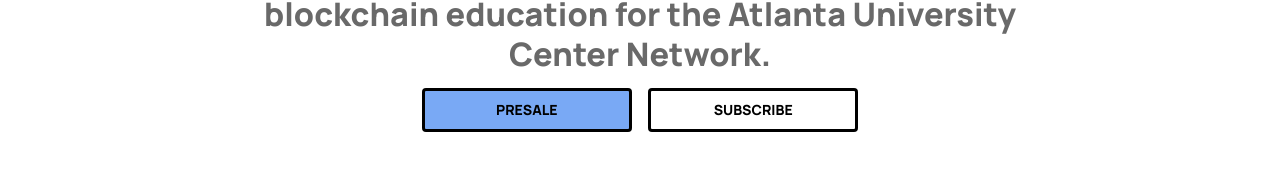
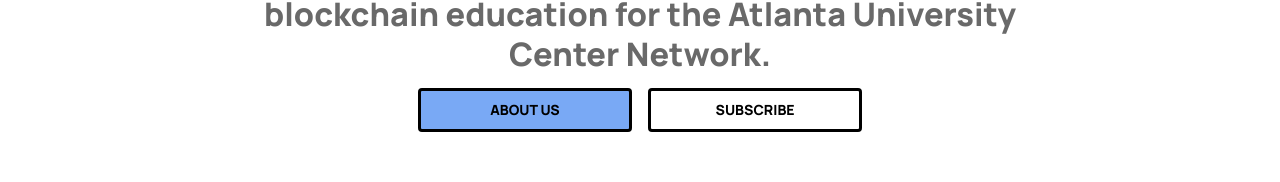
Before and after one commit to g2ransom/promenade, a React (Create React App) app in the folder web/: page / in a window 1280 px wide. Shown: the part 230-412 px from the top of the page. Built offline with nearby package versions, Linux system fonts and the light colour scheme.

Commit message:
changed routing in headline to match the removal of the presale route

```diff
--- a/web/src/components/Headline.tsx
+++ b/web/src/components/Headline.tsx
@@ -100,10 +100,10 @@
 									variant="bold"
 									component={Link}
 									size="medium"
-									to="/presale"
+									to="/about"
 									sx={{...styles.button, mt: 2.0}}
 								>
-									Presale
+									About Us
 								</Button>
 							</Grid>
 							<Grid item xs={12} sm={6} md={6} lg={6}>
```
